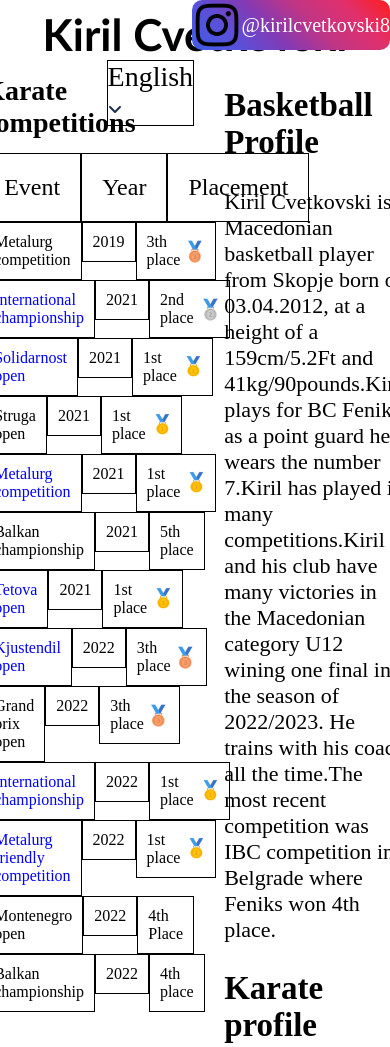
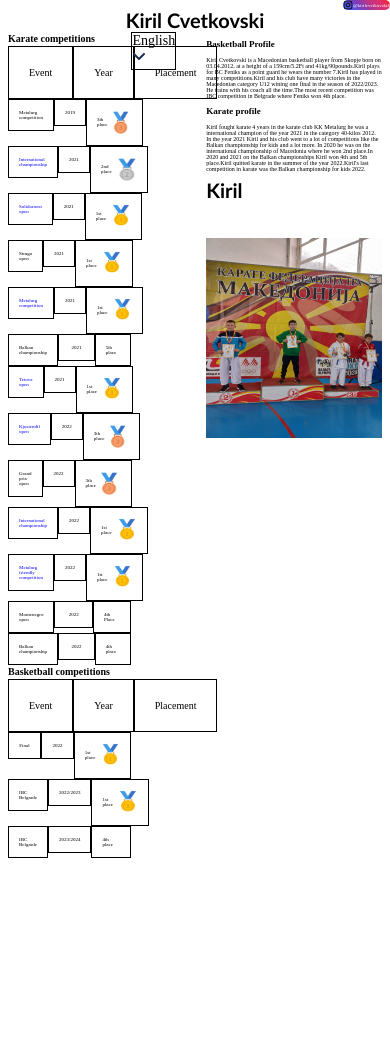
Before and after one commit to kirilkak/Kiril-Cvetkovski, a plain HTML site: page index.html in a window 390 px wide. Shown: the top 1047 px of the page. After the commit the page ends 938 px from the top, so only its background shows below. Drawn offline with Linux system fonts and the light colour scheme.

Commit message:
changes for you

```diff
--- a/style.css
+++ b/style.css
@@ -131,3 +131,90 @@
   right: 0;
   display: flex;
 }
+@media screen and (max-width: 425px) {
+  .instagram img {
+    width: 10px;
+    height: 10px;
+  }
+  .instagram p {
+    display: flex;
+    justify-content: center;
+    align-items: center;
+    font-size: 5px;
+    margin: 0;
+    color: white;
+  }
+  .imageName {
+    font-size: 20px;
+    font-family: "Gill Sans", "Gill Sans MT", Calibri, "Trebuchet MS",
+      sans-serif;
+    width: 100%;
+
+    font-weight: bold;
+  }
+  .theTable > tbody > tr:not(:first-child) > td {
+    /* Styles for all rows except the first row */
+    border: 1px solid black;
+    margin: 0;
+    padding: 10px;
+    font-size: 5px;
+    width: 100%;
+    height: 100%;
+    display: flex;
+    align-items: center;
+    justify-content: center;
+  }
+  .awards {
+    height: 50px;
+    width: 100%;
+    font-size: 10px;
+    font-weight: bold;
+    display: flex;
+    align-items: center;
+  }
+  .theTable tbody:first-child td {
+    border: 1px solid black;
+    margin: 0;
+    padding: 20px;
+    font-size: 10px;
+    width: 100%;
+    height: 100%;
+    display: flex;
+    align-items: center;
+    justify-content: center;
+  }
+  .img {
+    margin-top: 36px;
+    height: 200px;
+    width: 100%;
+  }
+  .lang {
+    position: relative;
+    font-size: 14px;
+    margin: 0px 30px 120px 0px;
+    cursor: pointer;
+    border: 1px solid black;
+  }
+  .subLang {
+    font-size: 10px;
+    position: absolute;
+    visibility: hidden;
+    top: 10%;
+    padding: 0px 20px;
+    color: blue;
+  }
+  .bio {
+    font-size: 6px;
+    height: 100%;
+    width: 600px;
+  }
+  .name {
+    font-size: 20px;
+    font-family: "Gill Sans", "Gill Sans MT", Calibri, "Trebuchet MS",
+      sans-serif;
+    width: 100%;
+    display: flex;
+    justify-content: center;
+    font-weight: bold;
+  }
+}
```
